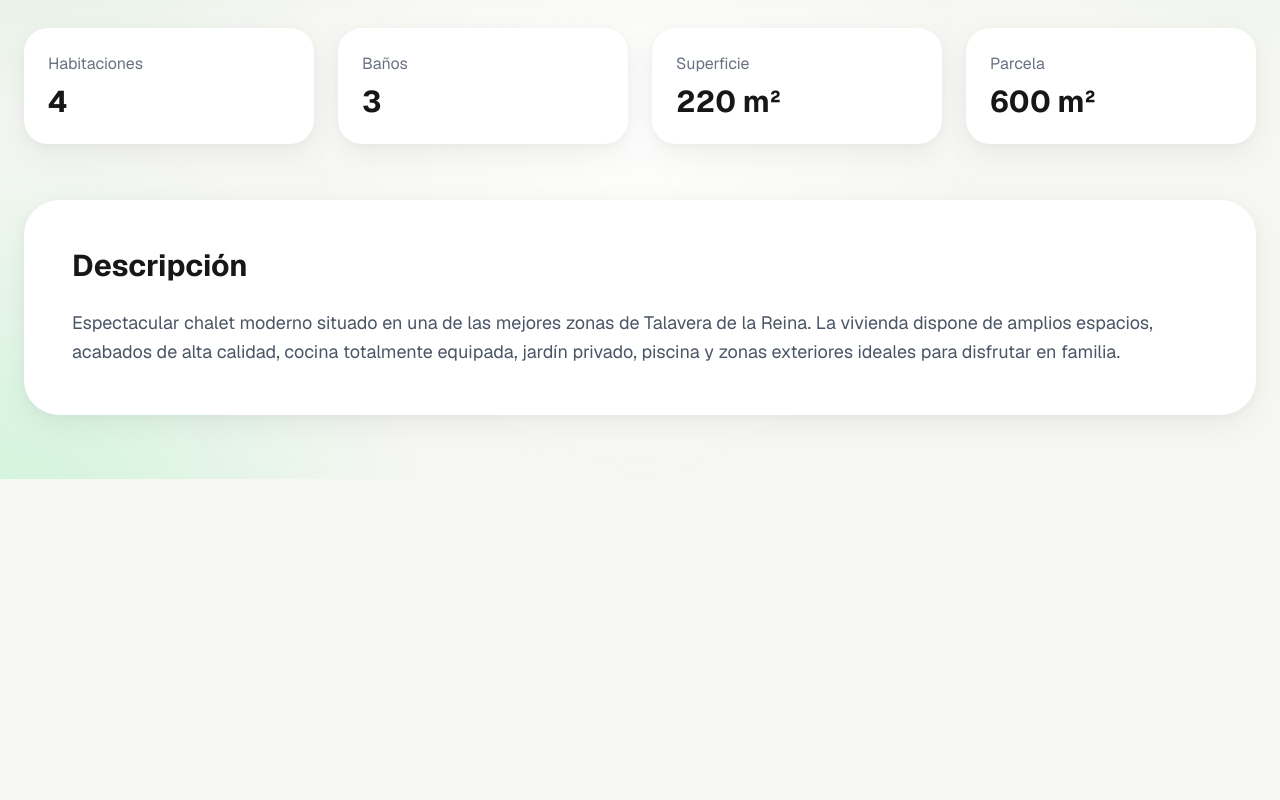
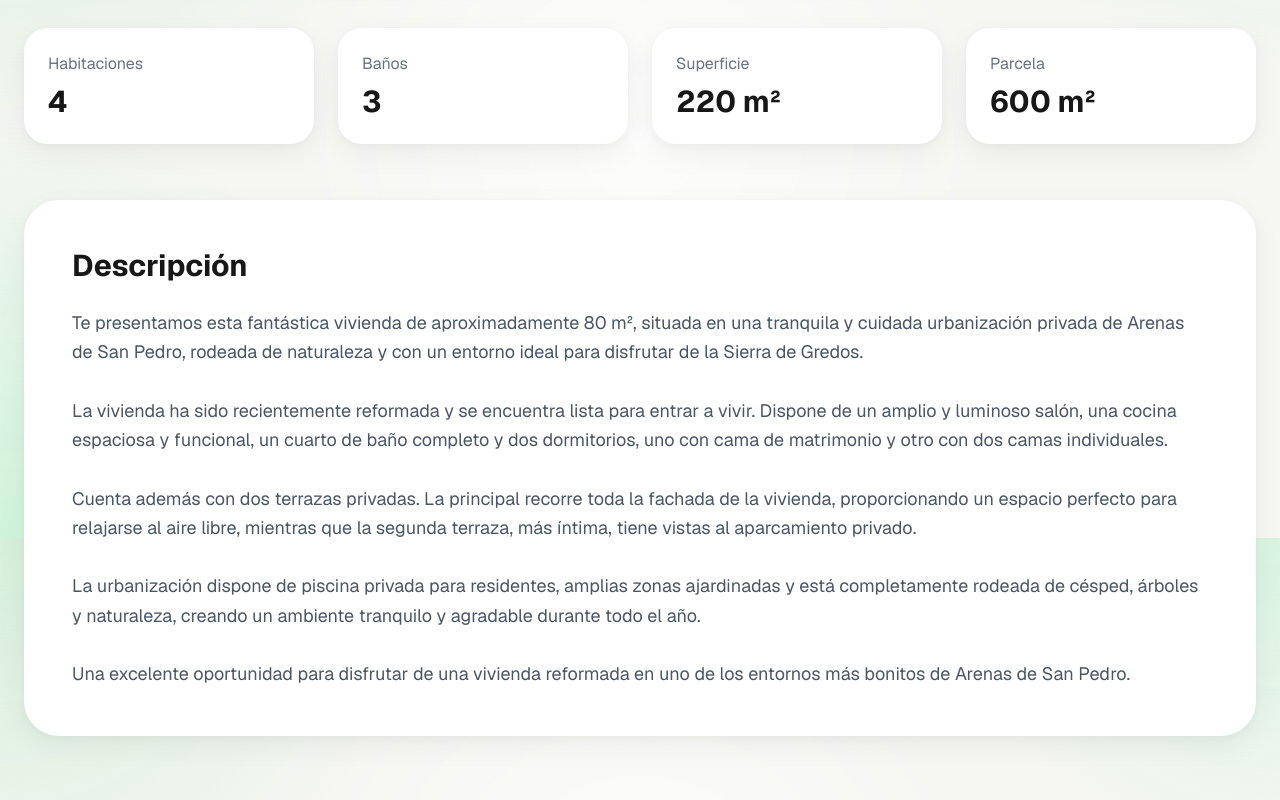
Before and after one commit to fergdcb-hash/inmobiliaria-talavera, a Next.js app: page /propiedad in a window 1280 px wide. Shown: the part 1062-1862 px from the top of the page. Before the commit the page ends 1541 px from the top, so only its background shows below. Built offline with nearby package versions, Linux system fonts and the light colour scheme.

Commit message:
actualizacion web

```diff
--- a/app/propiedad/page.tsx
+++ b/app/propiedad/page.tsx
@@ -39,7 +39,7 @@ export default function PropertyPage() {
         </h1>
 
         <p className="text-2xl font-bold text-green-600">
-          699.900€
+          VENDIDA
         </p>
 
       </div>
@@ -114,10 +114,40 @@ export default function PropertyPage() {
         </h2>
 
         <p className="text-lg text-gray-600 leading-relaxed">
-          Espectacular chalet moderno situado en una de las mejores zonas de
-          Talavera de la Reina. La vivienda dispone de amplios espacios,
-          acabados de alta calidad, cocina totalmente equipada, jardín privado,
-          piscina y zonas exteriores ideales para disfrutar en familia.
+          Te presentamos esta fantástica vivienda de aproximadamente 80 m²,
+          situada en una tranquila y cuidada urbanización privada de Arenas de
+          San Pedro, rodeada de naturaleza y con un entorno ideal para disfrutar
+          de la Sierra de Gredos.
+
+          <br />
+          <br />
+
+          La vivienda ha sido recientemente reformada y se encuentra lista para
+          entrar a vivir. Dispone de un amplio y luminoso salón, una cocina
+          espaciosa y funcional, un cuarto de baño completo y dos dormitorios,
+          uno con cama de matrimonio y otro con dos camas individuales.
+
+          <br />
+          <br />
+
+          Cuenta además con dos terrazas privadas. La principal recorre toda la
+          fachada de la vivienda, proporcionando un espacio perfecto para
+          relajarse al aire libre, mientras que la segunda terraza, más íntima,
+          tiene vistas al aparcamiento privado.
+
+          <br />
+          <br />
+
+          La urbanización dispone de piscina privada para residentes, amplias
+          zonas ajardinadas y está completamente rodeada de césped, árboles y
+          naturaleza, creando un ambiente tranquilo y agradable durante todo el
+          año.
+
+          <br />
+          <br />
+
+          Una excelente oportunidad para disfrutar de una vivienda reformada en
+          uno de los entornos más bonitos de Arenas de San Pedro.
         </p>
 
       </div>
```
